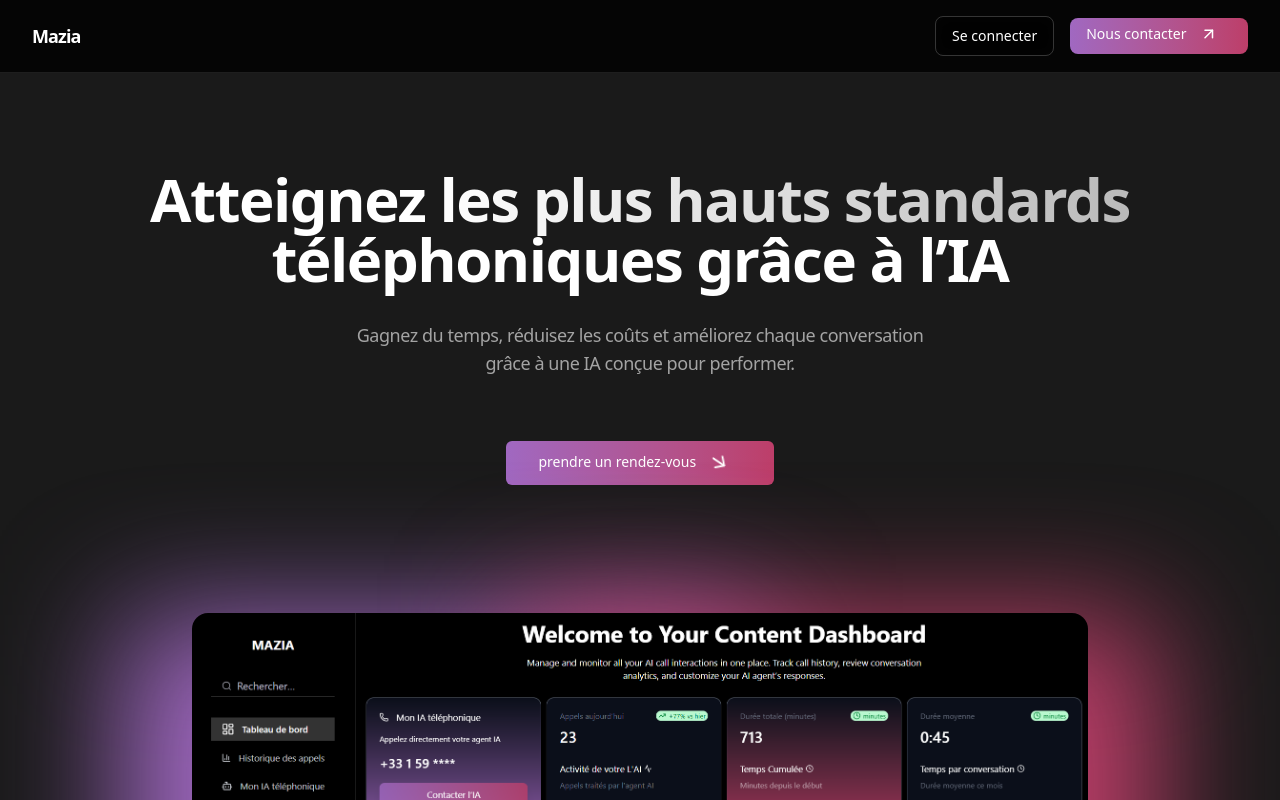
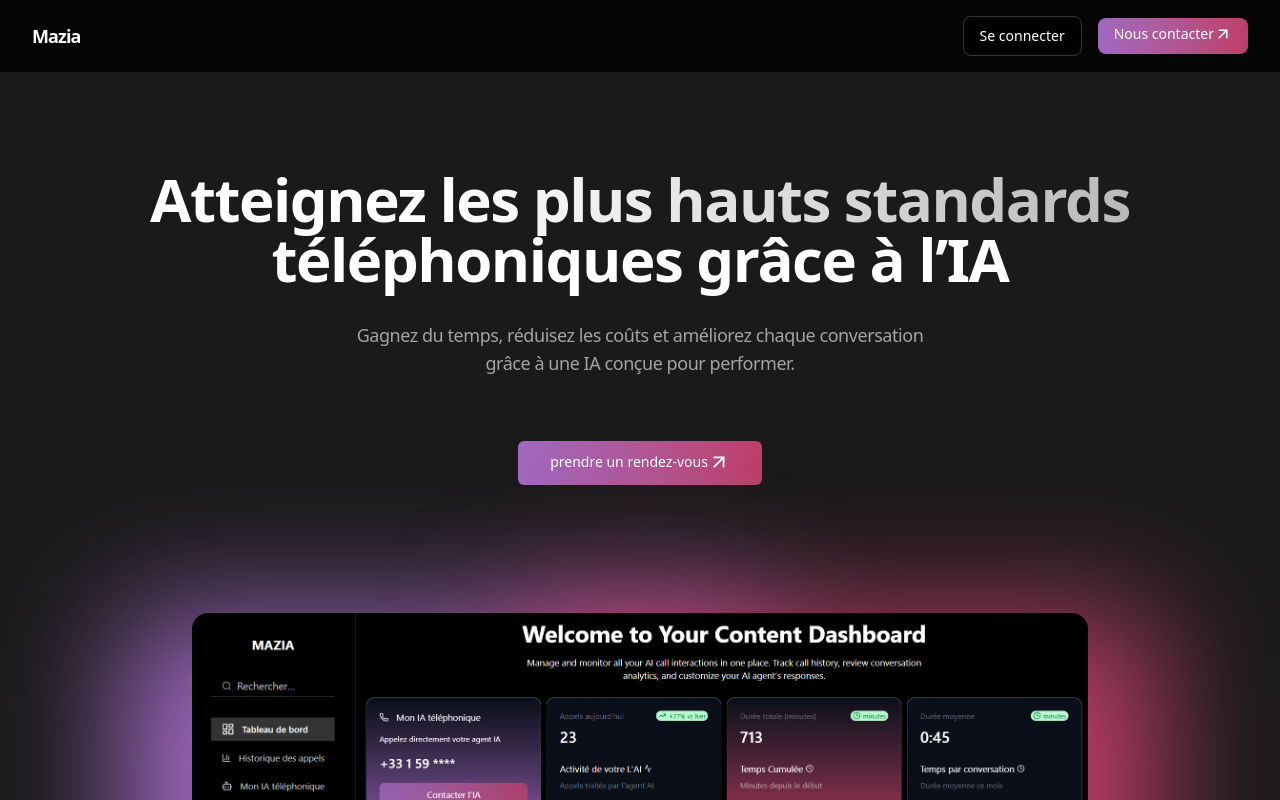
Before and after one commit to Itsnotxarwa/maziaapp, a React (Vite) app: page / in a window 1280 px wide. Shown: the top 800 px of the page. Built offline with nearby package versions, Linux system fonts and the light colour scheme.

Commit message:
add classname to loading svg

```diff
--- a/src/index.css
+++ b/src/index.css
@@ -310,7 +310,7 @@
   }
 }
 
-svg {
+.loading-svg {
  width: 3.25em;
  transform-origin: center;
  animation: rotate4 2s linear infinite;
```
